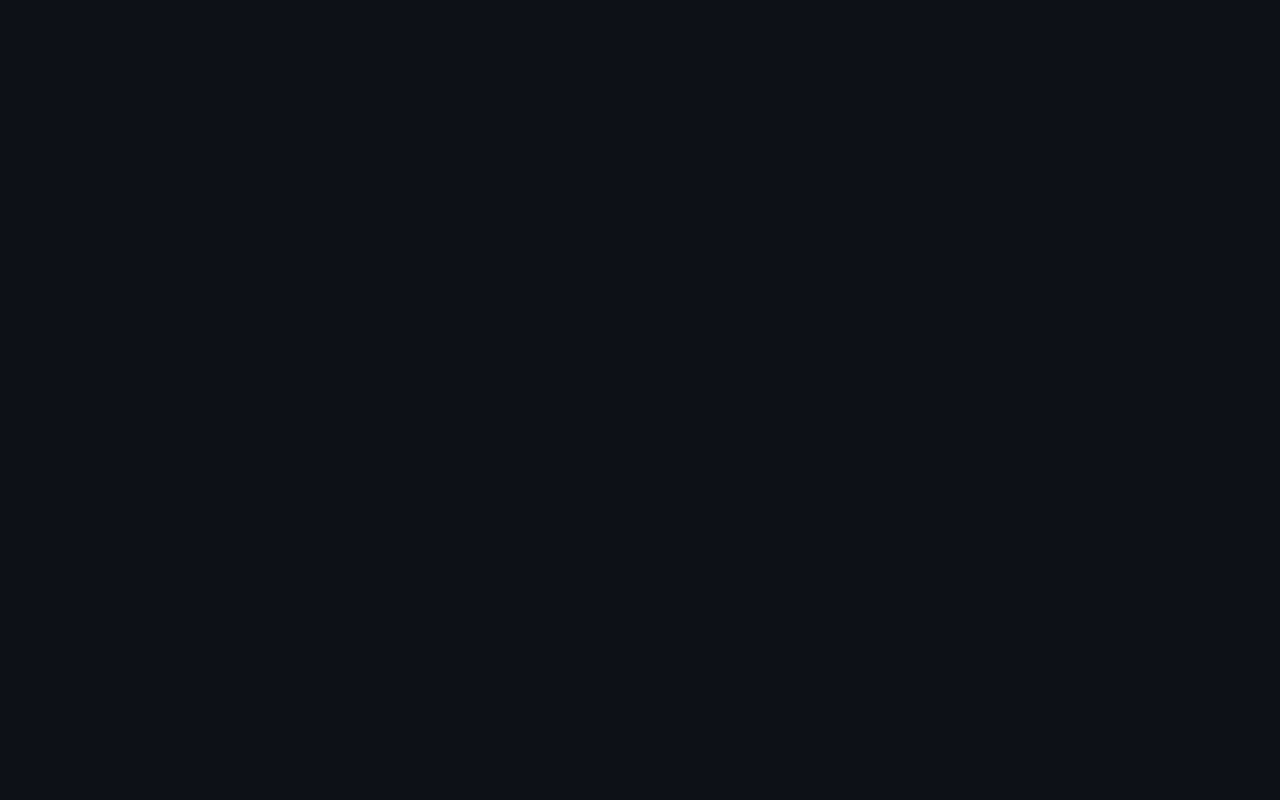
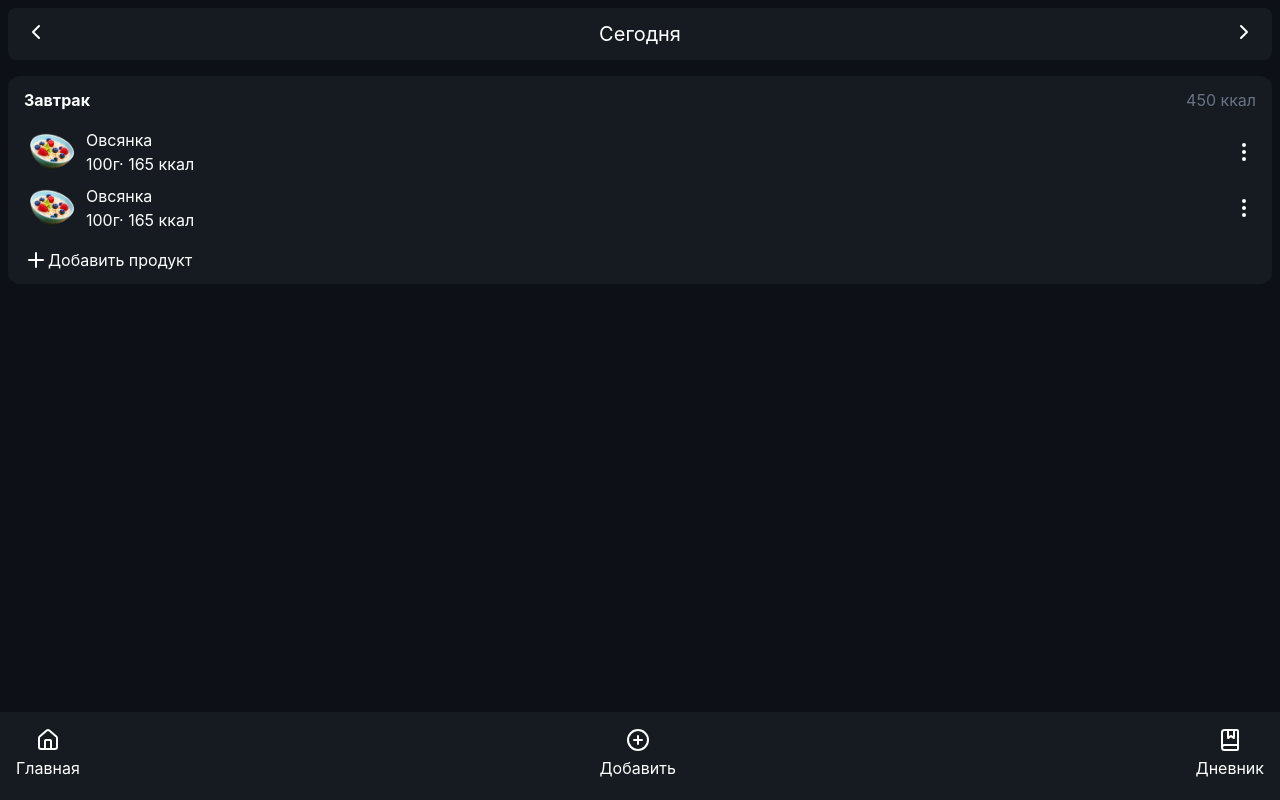
Before and after one commit to timurrc/Nutrition, a React (Vite) app: page /log in a window 1280 px wide. Before the commit this address had no page. Built offline with nearby package versions, Linux system fonts and the light colour scheme.

Commit message:
feat: log screen create

```diff
--- a/src/components/ui/Card.tsx
+++ b/src/components/ui/Card.tsx
@@ -5,7 +5,7 @@ import { FC } from "react";
 
 interface ICard {
   children?: React.ReactNode;
-  classname?: string;
+  className?: string;
   //   variant: cardVariant;
   //   onClick: () => void;
   //   title: string;
@@ -18,7 +18,7 @@ interface ICard {
 
 export const Card: FC<ICard> = ({
   children,
-  classname,
+  className,
   //   variant,
   //   onClick,
   //   title,
@@ -74,6 +74,6 @@ export const Card: FC<ICard> = ({
   //   };
   return (
     // <div className="rounded-2xl w-full flex flex-col gap-0 px-3 py-3 bg-[#161B22] items-center">
-    <div className={`${classname}`}>{children}</div>
+    <div className={`${className}`}>{children}</div>
   );
 };
--- a/src/main.tsx
+++ b/src/main.tsx
@@ -4,12 +4,14 @@ import "./index.css";
 import { BrowserRouter, Route, Routes } from "react-router-dom";
 import { Dashboard } from "./screens/Dashboard";
 import { Navbar } from "./components/layout/NavBar";
+import { Log } from "./screens/Log";
 
 createRoot(document.getElementById("root")!).render(
   <BrowserRouter>
     <Routes>
       <Route element={<Navbar />}>
         <Route path="/" element={<Dashboard />} />
+        <Route path="/log" element={<Log />} />
       </Route>
     </Routes>
   </BrowserRouter>,
--- a/src/screens/Dashboard.tsx
+++ b/src/screens/Dashboard.tsx
@@ -14,7 +14,7 @@ export const Dashboard = () => {
       </div>
       <div className="flex justify-between gap-2 mt-5">
         <Card
-          classname={
+          className={
             "flex flex-col rounded-xl bg-[#161B22] gap-1 w-full items-center py-4"
           }
         >
@@ -27,7 +27,7 @@ export const Dashboard = () => {
           ></ProgressRing>
         </Card>
         <Card
-          classname={
+          className={
             "flex flex-col rounded-xl bg-[#161B22] gap-1 w-full items-center py-4"
           }
         >
@@ -40,7 +40,7 @@ export const Dashboard = () => {
           ></ProgressRing>
         </Card>
         <Card
-          classname={
+          className={
             "flex flex-col rounded-xl bg-[#161B22] gap-1 w-full items-center py-4 px-2"
           }
         >
@@ -54,7 +54,7 @@ export const Dashboard = () => {
         </Card>
       </div>
       <div>
-        <Card classname="flex justify-between w-full items-center bg-[#161B22] mt-5 rounded-xl py-4 px-4">
+        <Card className="flex justify-between w-full items-center bg-[#161B22] mt-5 rounded-xl py-4 px-4">
           <div className="flex flex-col gap-2 items-start">
             <b>Вода</b>
             <div className="flex items-center">
--- /dev/null
+++ b/src/screens/Log.tsx
@@ -0,0 +1,73 @@
+import { Card } from "../components/ui/Card";
+import { Container } from "../components/ui/Container";
+import {
+  ChevronLeft,
+  ChevronRight,
+  EllipsisVertical,
+  Plus,
+} from "lucide-react";
+import oatmeal from "../assets/dishes/oatmeal.png";
+export const Log = () => {
+  return (
+    <Container>
+      <div className="flex justify-between w-full bg-[#161B22] rounded-lg px-4 py-3 mb-4">
+        <ChevronLeft />
+        <h2 className="text-xl">Сегодня</h2>
+        <ChevronRight />
+      </div>
+
+      <Card className="bg-[#161B22] rounded-xl px-4 py-3">
+        <div className="w-full flex justify-between mb-4">
+          <b>Завтрак</b>
+          <p className="text-gray-500">450 ккал</p>
+        </div>
+        <div className="flex flex-col gap-2 mb-4">
+          <div className="w-full flex justify-between items-center">
+            <div className="flex gap-2 items-center">
+              <img src={oatmeal} width={54} height={54} alt="" />
+              <div className="flex flex-col">
+                <p>Овсянка</p>
+                <p>100г· 165 ккал</p>
+              </div>
+            </div>
+            <EllipsisVertical />
+          </div>
+          <div className="w-full flex justify-between items-center">
+            <div className="flex gap-2 items-center">
+              <img src={oatmeal} width={54} height={54} alt="" />
+              <div className="flex flex-col">
+                <p>Овсянка</p>
+                <p>100г· 165 ккал</p>
+              </div>
+            </div>
+            <EllipsisVertical />
+          </div>
+        </div>
+        <div className="flex items-center">
+          <Plus />
+          <p>Добавить продукт</p>
+        </div>
+      </Card>
+    </Container>
+    // <div className="fixed bottom-30 bg-[#161B22] w-full rounded-2xl">
+    //   <div className="flex justify-between gap-2 px-4">
+    //     <div className="flex flex-col items-center">
+    //       <p>Каллории</p>
+    //       <p>330/ 1900</p>
+    //     </div>
+    //     <div className="flex flex-col items-center">
+    //       <p>Каллории</p>
+    //       <p>330/ 1900</p>
+    //     </div>
+    //     <div className="flex flex-col items-center">
+    //       <p>Каллории</p>
+    //       <p>330/ 1900</p>
+    //     </div>
+    //     <div className="flex flex-col items-center">
+    //       <p>Каллории</p>
+    //       <p>330/ 1900</p>
+    //     </div>
+    //   </div>
+    // </div>
+  );
+};
```
Also changed, not shown: src/assets/dishes/oatmeal.png (added), src/consts/dishes.ts (renamed from src/consts/dishes.tsx).
